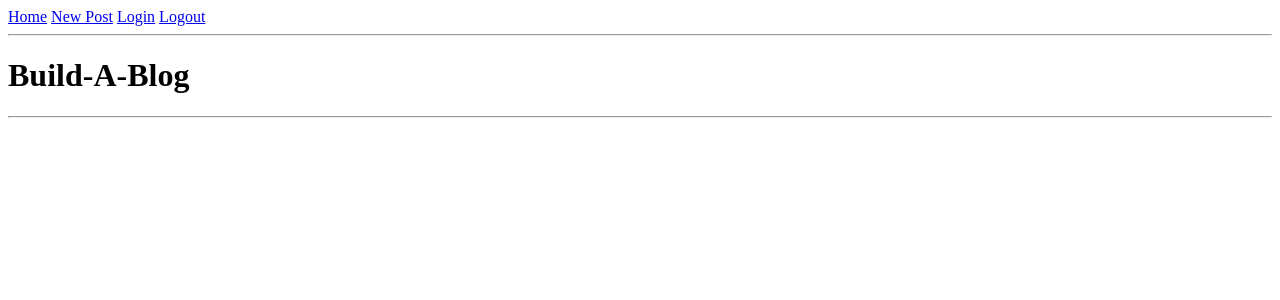
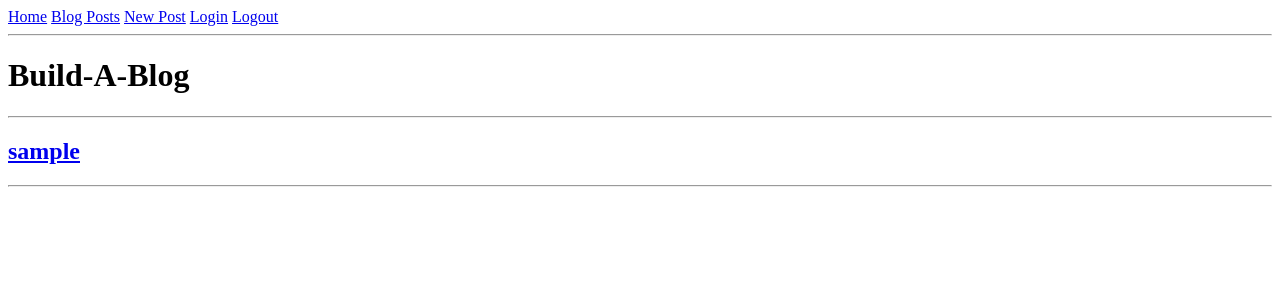
Before and after one commit to Pocolius/blogz, a Flask app: page / in a window 1280 px wide. Shown: the top 300 px of the page. Run offline with Flask 2, Linux system fonts and the light colour scheme; the visitor is signed in with stand-in values (Sample User, id 1); data comes from the database, SQL or seed files in the repository; data that the repository does not hold is empty.

Commit message:
Finished Blogz

```diff
--- a/main.py
+++ b/main.py
@@ -44,14 +44,29 @@
 @app.route('/blog', methods=['POST', 'GET'])
 def blog():
 
+    if request.method == 'POST':
+        blog_title = request.form['title']
+        blog_content = request.form['body']
+        author = User.query.filter_by(username=session['username']).first()
+        new_post = Blog(blog_title, blog_content, author)
+        db.session.add(new_post)
+        db.session.commit()
+
     if request.args.get('id'):
         id = request.args.get('id')
         blog = Blog.query.filter_by(id=id).first()
         return render_template('singleblog.html', title="Build-A-Blog", blog=blog)
 
+    if request.args.get('user'):
+        user = request.args.get('user')
+        user_posts = Blog.query.filter_by(owner_id=user).all()
+        return render_template('blog.html', title="Blogz", blogs=user_posts)
+
     else:
         blogs = Blog.query.all()
-        return render_template('blog.html', title="Build-A-Blog", blogs=blogs)
+        username = request.args.get('user')
+        user = User.query.filter_by(username=username).all()
+        return render_template('blog.html', title="Build-A-Blog", blogs=blogs, user=user)
 
 @app.route('/newpost', methods=['POST', 'GET'])
 def newpost():
@@ -84,7 +99,7 @@
 
 @app.before_request
 def require_login():
-    allowed_routes = ['login', 'signup']
+    allowed_routes = ['login', 'signup', 'blog', 'index']
     if request.endpoint not in allowed_routes and 'username' not in session:
         return redirect('/login')
 
@@ -159,24 +174,12 @@
 @app.route('/logout')
 def logout():
     del session['username']
-    return redirect('/')
-
+    return redirect('/blog')
 
 @app.route('/', methods=['POST', 'GET'])
 def index():
-
-    author = User.query.filter_by(username=session['username']).first()
-
-    if request.method == 'POST':
-        blog_title = request.form['title']
-        blog_content = request.form['body']
-        new_post = Blog(blog_title, blog_content, author)
-        db.session.add(new_post)
-        db.session.commit()
-
-    blogs = Blog.query.filter_by(author=author).all()
-    return render_template('blog.html',title="Blogz",
-        blogs=blogs)
+    users = User.query.all()
+    return render_template('index.html', title="Blogz", users=users)
 
 if __name__ == '__main__':
     app.run()
--- a/templates/base.html
+++ b/templates/base.html
@@ -8,7 +8,8 @@
     </head>
 <body>
     <nav>
-    <a href='/blog'>Home</a>
+    <a href='/'>Home</a>
+    <a href='/blog'>Blog Posts</a>
     <a href='/newpost'>New Post</a>
     <a href='/login'>Login</a>
     <a href='/logout'>Logout</a>
--- a/templates/blog.html
+++ b/templates/blog.html
@@ -6,6 +6,7 @@
         {% for blog in blogs %}
         <h2><a href='/blog?id={{blog.id}}'>{{blog.title}}</a></h2>
         {{blog.body}}
+        <p><em>Written by:</em> <a href='/blog?user={{blog.owner_id}}'>{{blog.author.username}}</a></p>
         <hr />
         {% endfor %}
 
--- /dev/null
+++ b/templates/index.html
@@ -0,0 +1,11 @@
+{% extends "base.html" %}
+
+{% block content %}
+    <h1>Build-A-Blog</h1>
+    <hr />
+        {% for user in users %}
+        <h2><a href='/blog?user={{user.id}}'>{{user.username}}</a></h2>
+        <hr />
+        {% endfor %}
+
+{% endblock %}
```
Also changed, not shown: templates/singleblog.html (+4 -3 lines).
